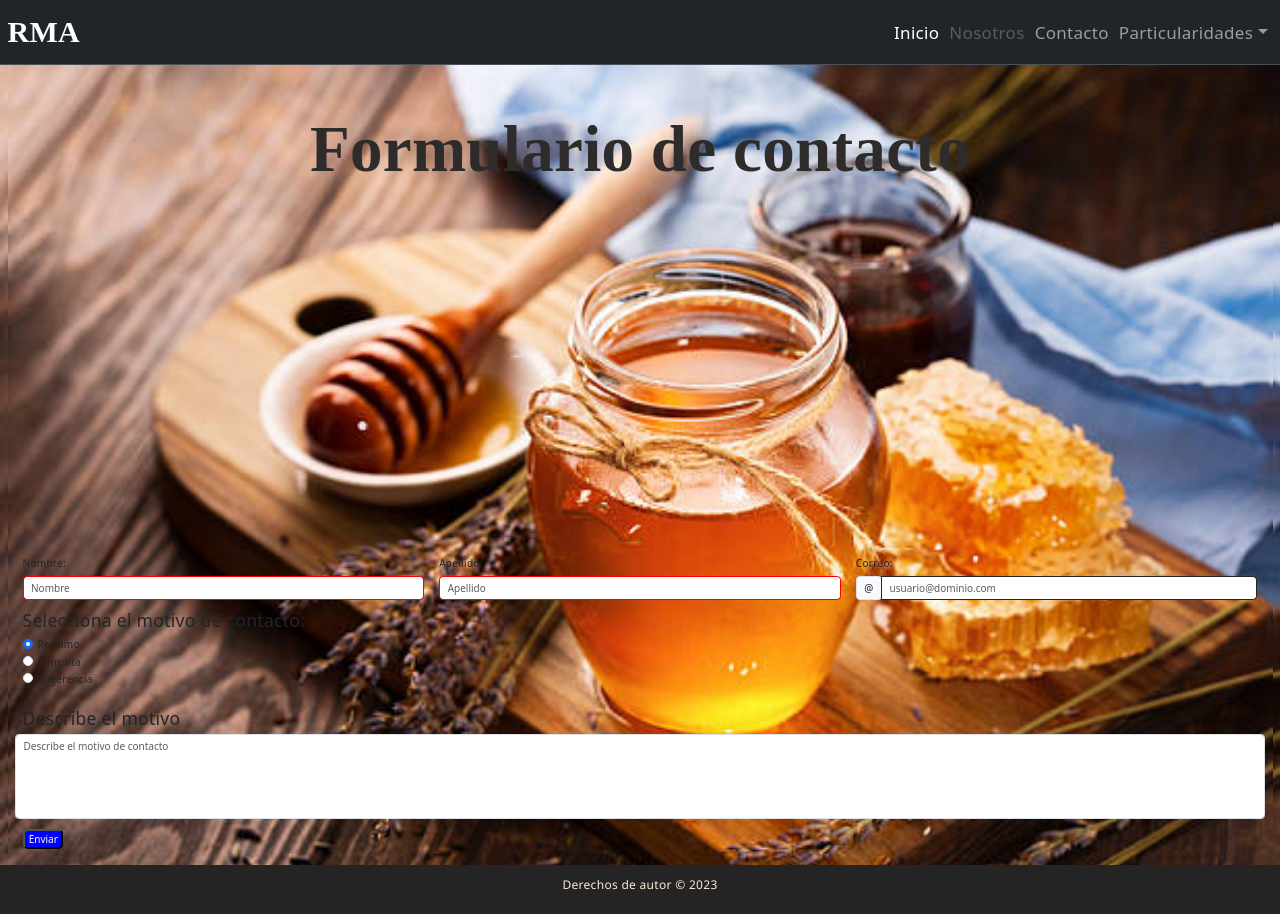
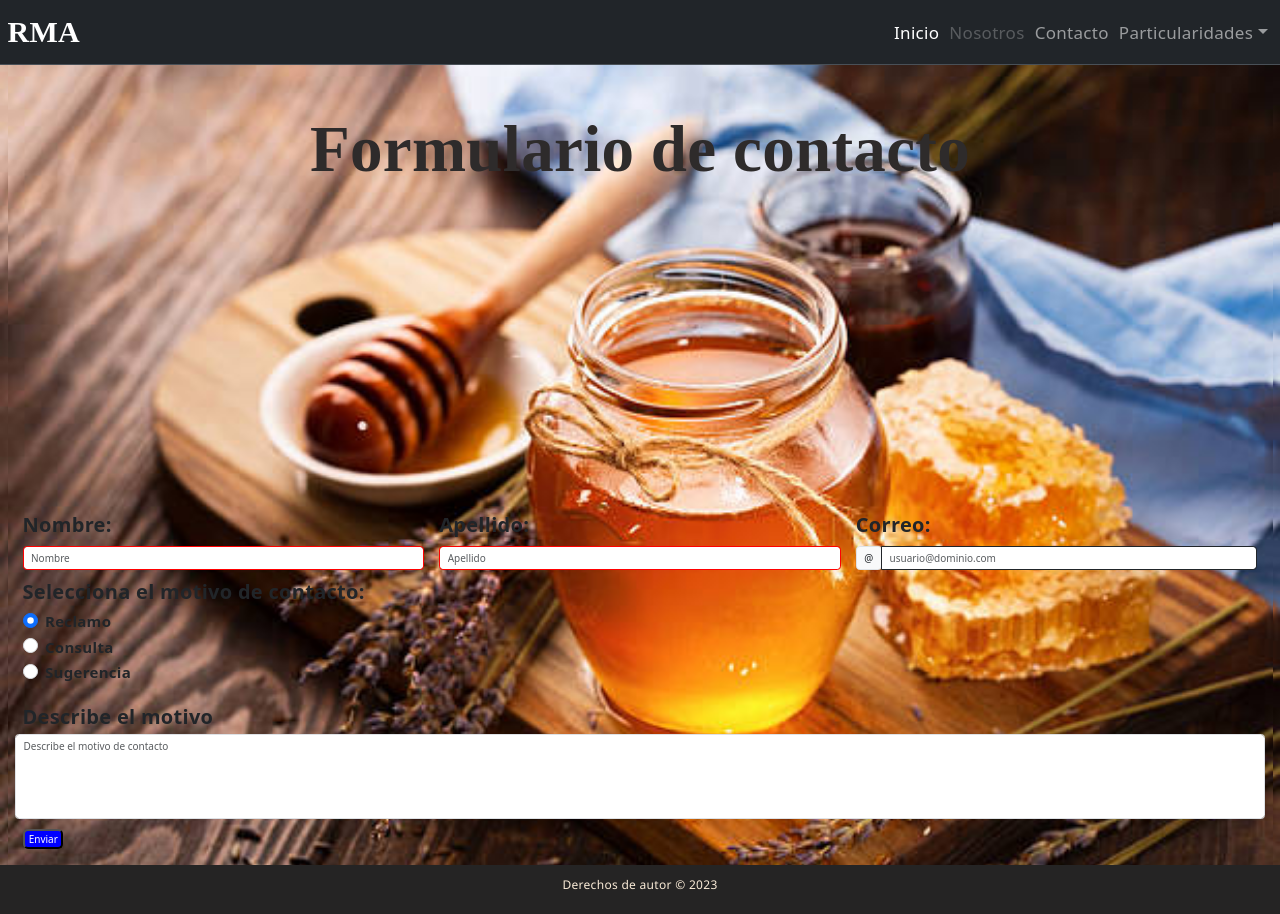
Before and after one commit to CarlosMaeda/Romaara, a React (Vite) app: page /Formulario in a window 1280 px wide. Built offline with nearby package versions, Linux system fonts and the light colour scheme; a web font is replaced by a local one.

Commit message:
Cambiando estilos de formulario

```diff
--- a/src/App.jsx
+++ b/src/App.jsx
@@ -2,7 +2,6 @@ import { BrowserRouter as Router, Routes, Route } from "react-router-dom";
 
 import "../src/styles/App.css";
 
-import FormularioContacto from "./components/forms/Formulario";
 import Navegacion from "../src/components/header/Navbar";
 import Home from "../src/components/sections/Home";
 import Footer from "./components/footer/Footer";
@@ -12,20 +11,14 @@ function App() {
   return (
     <>
       <Router>
-        <header className="header">
-          <Navegacion />
-        </header>
-
+        <Navegacion />
         <main className="container-fluid presentacion">
           <Routes>
             <Route path="/" element={<Home />} />
             <Route path="/Formulario" element={<FormularioContacto1 />} />
           </Routes>
         </main>
-
-        <footer>
-          <Footer />
-        </footer>
+        <Footer />
       </Router>
     </>
   );
--- a/src/components/forms/Formulario1.jsx
+++ b/src/components/forms/Formulario1.jsx
@@ -45,7 +45,7 @@ function FormularioContacto1() {
       <div className="formulario">
         <h2 className="titulo-Formulario romaara">Formulario de contacto</h2>
         <form onSubmit={handleSubmit}>
-          <Row className="mb-3">
+          <Row className="mb-3 fs-2 fw-bold">
             <Form.Group as={Col} md="4" controlId="nombre">
               <Form.Label htmlFor="nombre">Nombre:</Form.Label>
               <Form.Control
@@ -90,8 +90,8 @@ function FormularioContacto1() {
             </Form.Group>
           </Row>
 
-          <Row className="mb-3">
-            <h3>Selecciona el motivo de contacto:</h3>
+          <Row className="mb-3 fs-4 fw-bold">
+            <h3 className="fs-2 fw-bold">Selecciona el motivo de contacto:</h3>
 
             <Form.Group className="mb-3">
               <Form.Check
@@ -124,7 +124,7 @@ function FormularioContacto1() {
           </Row>
 
           <Row className="mb-3">
-            <h3>Describe el motivo</h3>
+            <h3 className=" fs-2 fw-bold">Describe el motivo</h3>
 
             <Form.Control
               as="textarea"
--- a/src/styles/App.css
+++ b/src/styles/App.css
@@ -5,9 +5,9 @@
   background-size: cover;
 }
 
-.header {
+/* .header {
   font-size: 1.5rem;
-}
+} */
 
 .imgNavBar {
   height: 35px;
```
